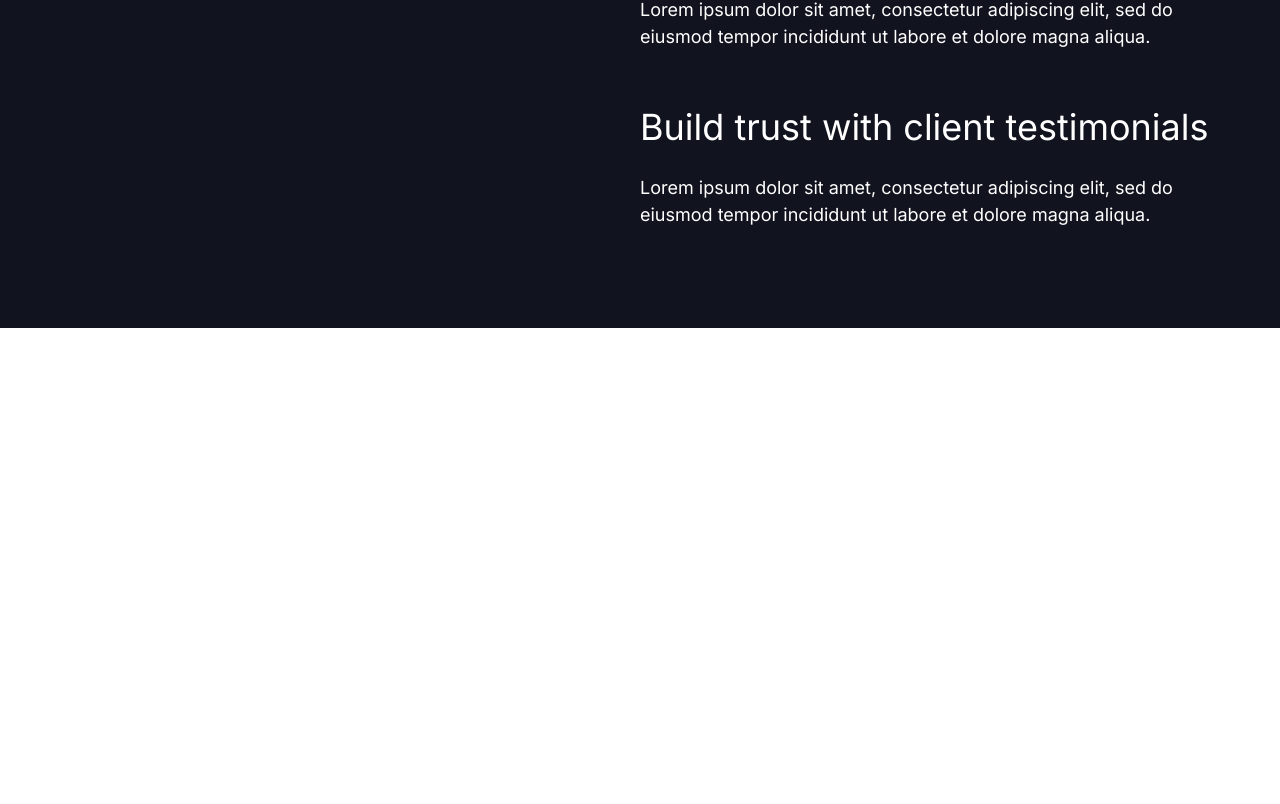
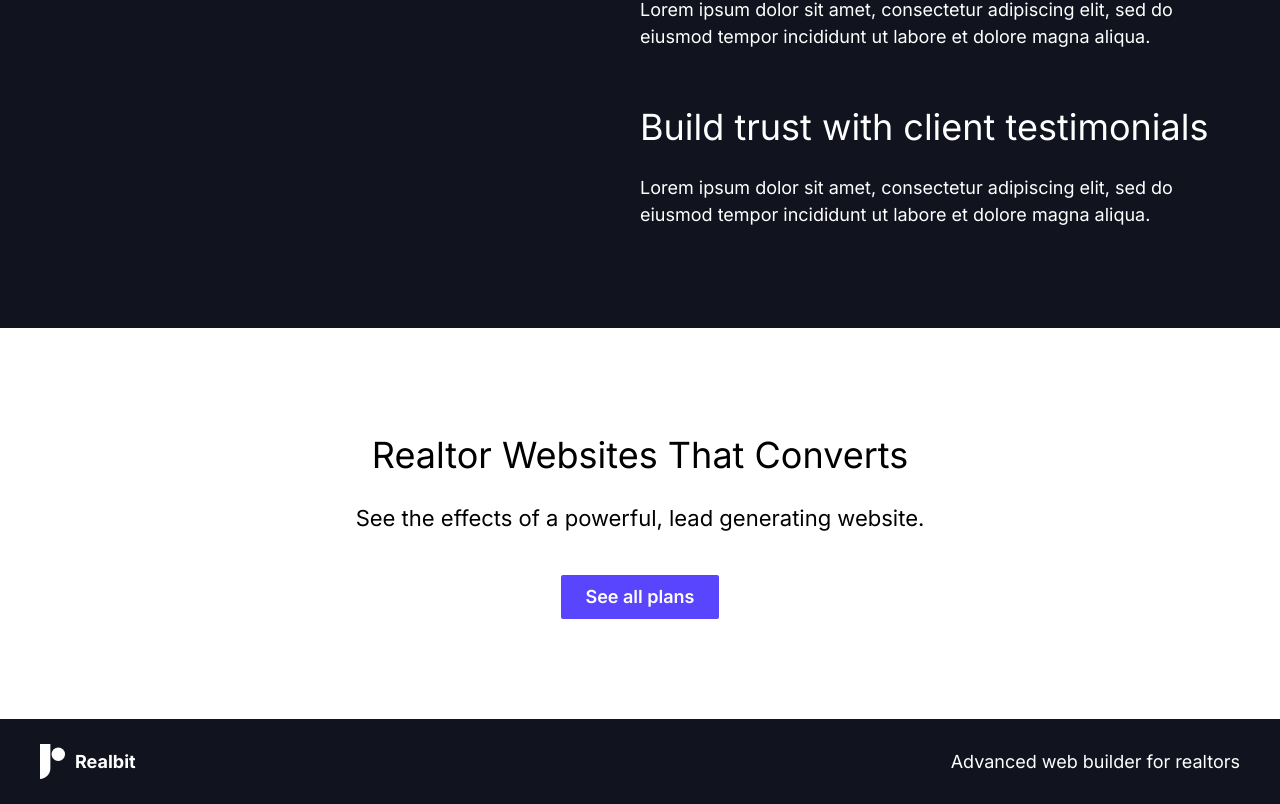
Before and after one commit to tsu019/realbit, a React (Create React App) app: page / in a window 1280 px wide. Shown: the part 3489-4293 px from the top of the page. Before the commit the page ends 3817 px from the top, so only its background shows below. Built offline with nearby package versions, Linux system fonts and the light colour scheme.

Commit message:
added cta and footer

```diff
--- a/src/components/pages/Landing/index.js
+++ b/src/components/pages/Landing/index.js
@@ -4,6 +4,7 @@ import Hero from '../../templates/Hero';
 import Overview from '../../templates/Overview';
 import Features from '../../templates/Features';
 import Solutions from '../../templates/Solutions';
+import Footer from '../../templates/Footer';
 
 const Landing = () => {
   return(
@@ -12,6 +13,7 @@ const Landing = () => {
       <Overview />
       <Features />
       <Solutions />
+      <Footer />
     </div>
   )
 }
--- /dev/null
+++ b/src/components/templates/Footer/index.js
@@ -0,0 +1,34 @@
+import React from 'react';
+import { Typography } from '../../atoms/Typography';
+import { Button } from '../../atoms/Button';
+
+const Footer = () => {
+  return(
+    <div>
+      <div className="section-wrapper" style={{backgroundColor: '#FFF'}}>
+        <div className="text-center pt-40">
+          <Typography variant="h2">
+            Realtor Websites That Converts
+          </Typography>
+          <Typography variant="body1 pt-8">
+            See the effects of a powerful, lead generating website.
+          </Typography>
+          <div className="pt-16">
+            <Button label="See all plans" primary={true} />
+          </div>
+        </div>
+      </div>
+      <div className="flex px-16 py-8 align-middle" style={{backgroundColor: '#11131F'}}>
+          <img src='./logo-light.svg' style={{width: '2.5rem'}} />
+          <span className="pl-4" style={{color: '#FFF', fontWeight: '700', lineHeight: '2.5'}}>Realbit</span>
+        <div className="ml-auto">
+          <h5 style={{color: '#FFF', lineHeight: '2.5'}}>
+            Advanced web builder for realtors
+          </h5>
+        </div>
+      </div>
+    </div>
+  )
+}
+
+export default Footer;
```
